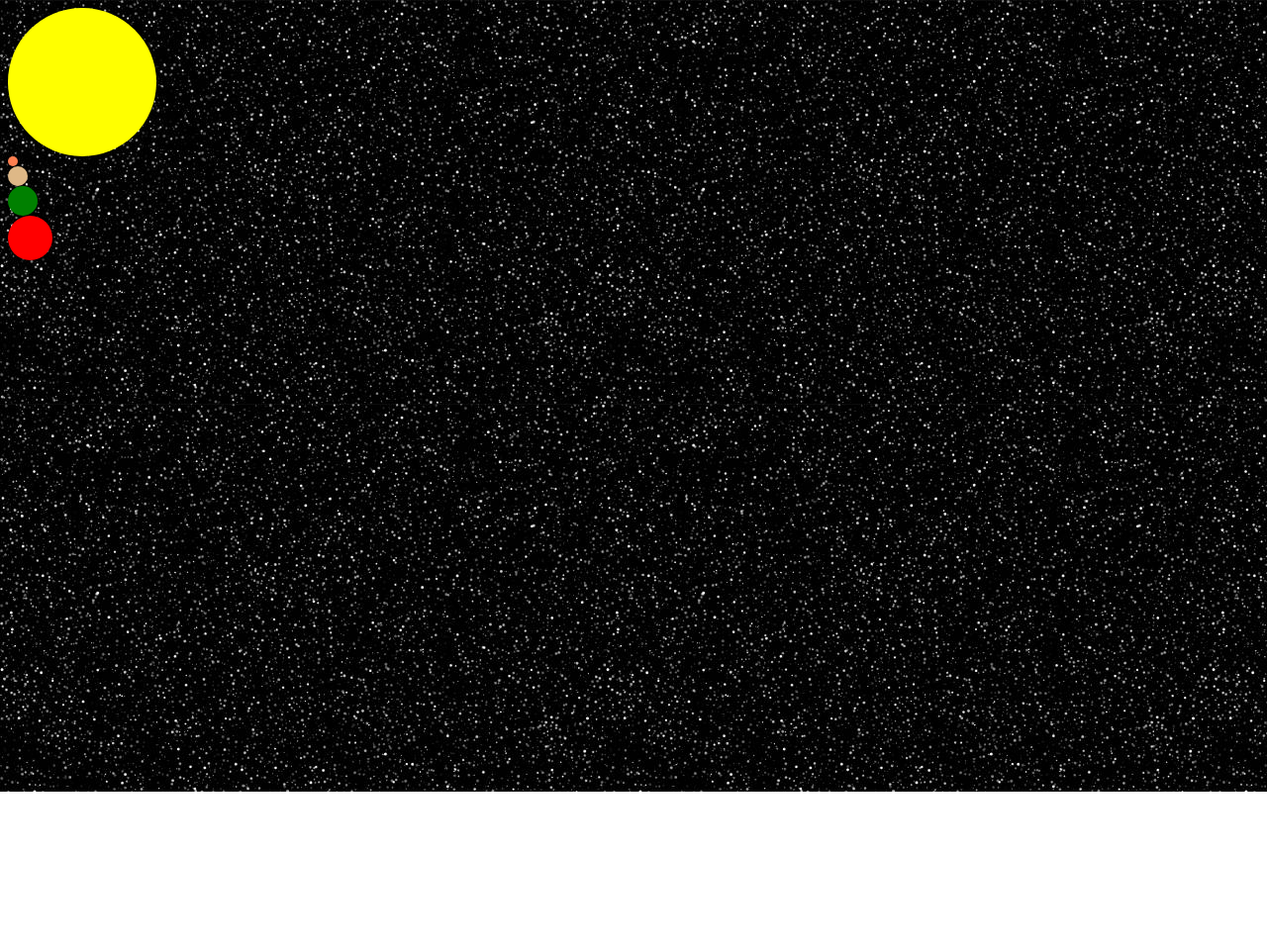
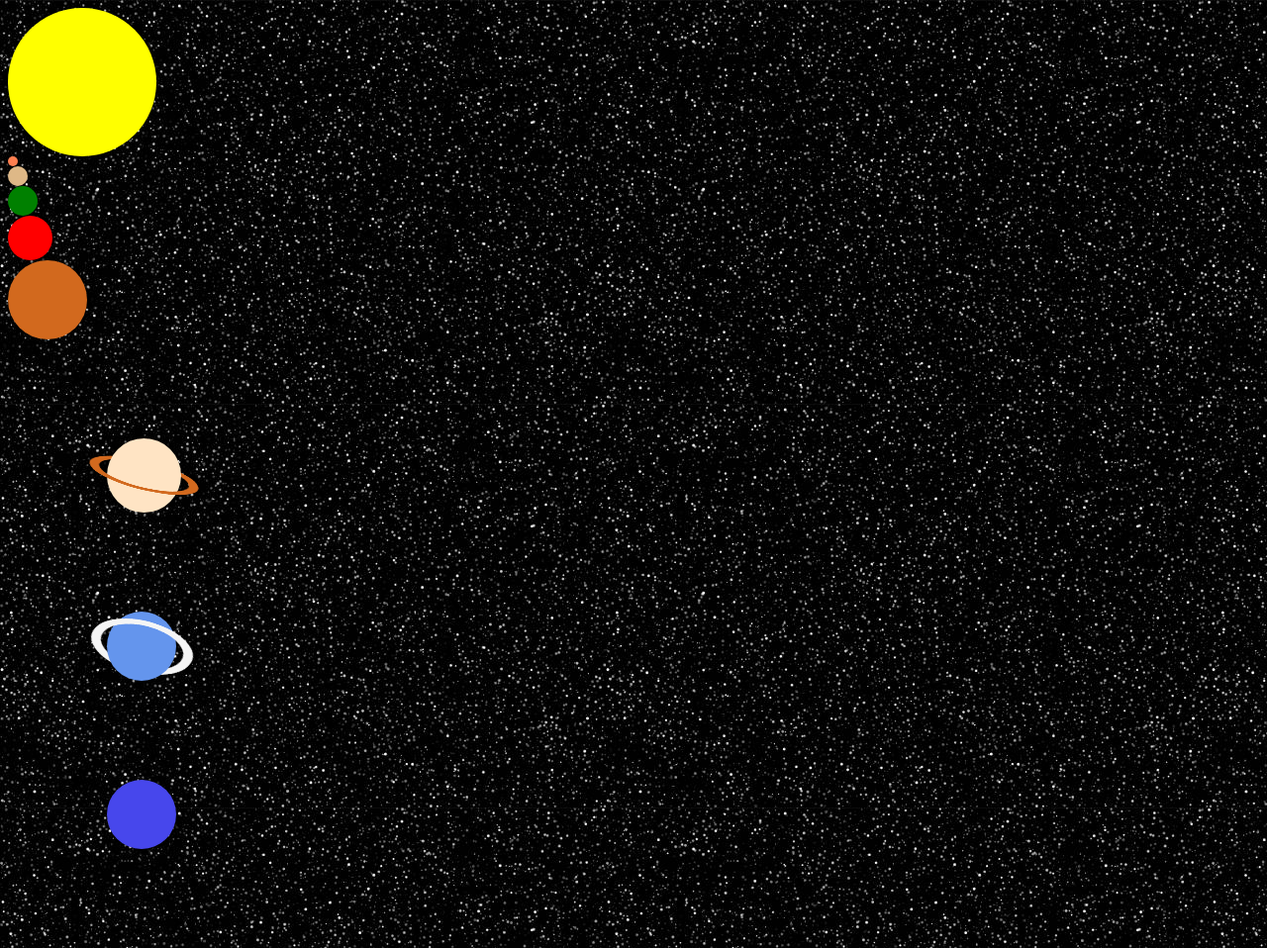
Before and after one commit to Pittlicious/SolarSystem, a plain HTML site: page index.html in a window 1280 px wide. Shown: the whole page at 99% size. Before the commit the page ends 800 px from the top, so only its background shows below. Drawn offline with Linux system fonts and the light colour scheme.

Commit message:
add more planets and the sun

```diff
--- a/index.css
+++ b/index.css
@@ -7,7 +7,6 @@ body{
     width: 150px;
     background-color: yellow;
     border-radius: 50%;
-    margin-right: 5px;
 }
 
 .mercuryCircle{
@@ -15,7 +14,6 @@ body{
     width: 10px;
     background-color: coral;
     border-radius: 50%;
-    margin-right: 5px;
 }
 
 .venusCircle{
@@ -23,7 +21,6 @@ body{
     width: 20px;
     background-color: burlywood;
     border-radius: 50%;
-    margin-right: 5px;
 }
 
 .earthCircle{
@@ -31,7 +28,6 @@ body{
     width: 30px;
     background-color: green;
     border-radius: 50%;
-    margin-right: 5px;
 }
 
 .marsCircle{
@@ -39,5 +35,65 @@ body{
     width: 45px;
     background-color: red;
     border-radius: 50%;
-    margin-right: 5px;
 }
+
+.jupiterCircle{
+    height: 80px;
+    width: 80px;
+    background-color: chocolate;
+    border-radius: 50%;
+}
+
+.saturnCircle{
+    height: 75px;
+    width: 75px;
+    background-color: bisque;
+    border-radius: 50%;
+    margin: 100px;
+    transform-style: preserve-3d;
+}
+
+
+
+
+.saturnRing {
+    width: 150%;
+    height: 150%;
+    border: solid 10px chocolate;
+    border-radius: 50%;
+    top: -25%;
+    left: -25%;
+    position: absolute;
+    transform: rotate3d(0.8, 0.2, 0, 75deg);
+    box-sizing: border-box;
+  }
+
+
+.uranusCircle{
+    width: 70px;
+    height: 70px;
+    background-color: cornflowerblue;
+    border-radius: 50%;
+    margin: 100px;
+    transform-style: preserve-3d;
+}
+
+.uranusRing{
+    width: 150%;
+    height: 150%;
+    border: solid 10px whitesmoke;
+    border-radius: 50%;
+    top: -25%;
+    left: -25%;
+    position: absolute;
+    transform: rotate3d(0.8, 0.2, 0, 1560deg);
+    box-sizing: border-box;
+}
+
+.neptuneCircle{
+    width: 70px;
+    height: 70px;
+    background-color: rgb(71, 71, 236);
+    border-radius: 50%;
+    margin: 100px;
+}
--- a/index.html
+++ b/index.html
@@ -15,6 +15,10 @@
                     <div class="venusCircle"></div>
                     <div class="earthCircle"></div>
                     <div class="marsCircle"></div>
+                    <div class="jupiterCircle"></div>
+                    <div class="saturnCircle"><div class="saturnRing"></div></div>
+                    <div class="uranusCircle"><div class="uranusRing"></div></div>
+                    <div class="neptuneCircle"></div>
                 </div>
             </div>
         </div>
```
